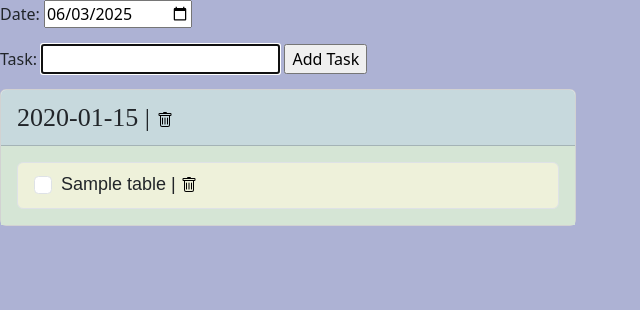
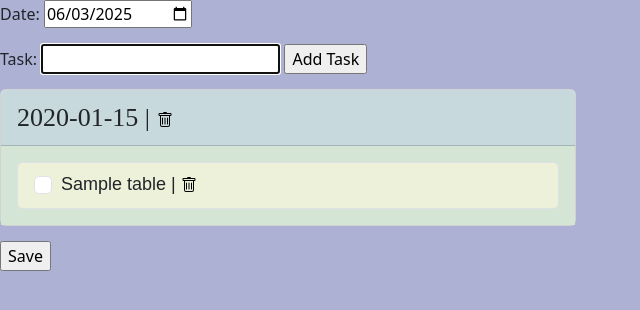
Before and after one commit to Keegan-George/to-do-list-website, a Flask app: template templates/index.html in a window 1280 px wide. Shown: the top 310 px of the page, without its empty margins (0-640 px from the left). Run offline with Flask 3, Linux system fonts and the light colour scheme; the template is opened without the code that fills it: values that come from a table or form of the project are taken from there, others are empty; tables that the repository leaves empty hold one stand-in row (values such as "Sample post").

Commit message:
Remove complete checkbox from home page

```diff
--- a/templates/index.html
+++ b/templates/index.html
@@ -19,9 +19,10 @@
     <form method="POST">
       {{form.csrf_token}}
       <p>{{form.date.label}} {{form.date()}}</p>
-      {{form.task.label}} {{form.task(autofocus=true)}} {{form.complete.label}} {{form.complete}} {{form.submit()}}
+      {{form.task.label}} {{form.task(autofocus=true)}} {{form.submit()}}
     </form>
 
+    <form action="{{url_for('update.update_task_completion')}}" method="POST">
     {% for todo_list in todo_lists %}
     <div class="card">
       <div class="card-header">
@@ -35,7 +36,8 @@
         <ul class="list-group">
           <li class="list-group-item">
             <label class="form-check">
-              <input class="form-check-input" type="checkbox" {% if task.complete %}checked{% endif %}/>
+              <input class="form-check-input" type="checkbox" name="{{task.id}}" value="True" {% if task.complete %}checked{% endif %}/>
+              <input type="hidden" name="{{task.id}}" value="False">
               <span>{{task.title}}</span>
               |
               <a href="{{url_for('delete.delete_task', id=task.id)}}">
@@ -47,6 +49,8 @@
       </div>
     </div>
     {% endfor %}
+    <input type="submit" value="Save">
+    </form>
 
     <script
       src="https://cdn.jsdelivr.net/npm/bootstrap@5.3.3/dist/js/bootstrap.bundle.min.js"
```
